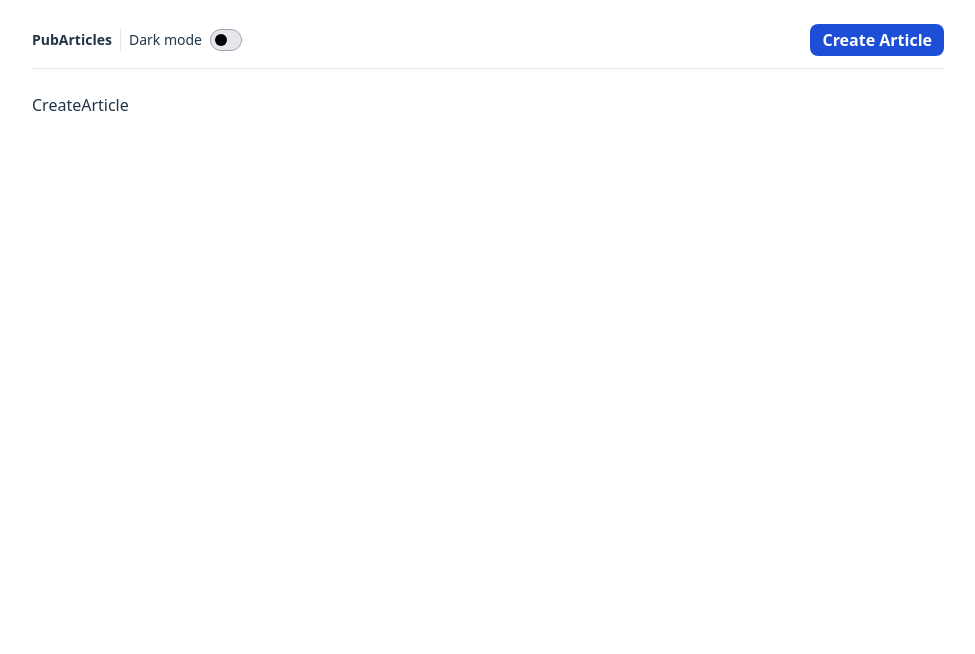
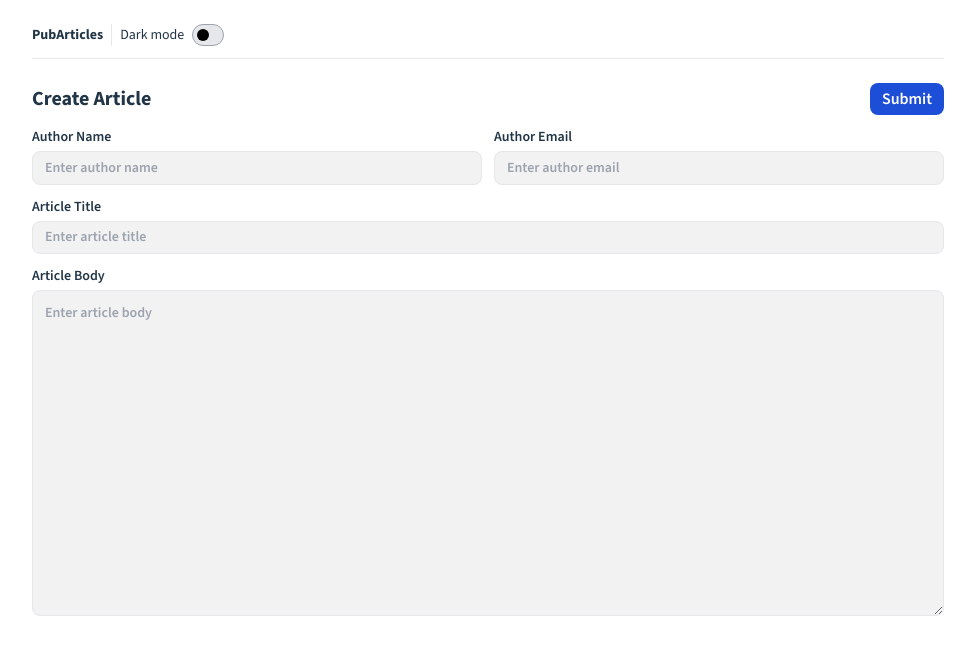
Before and after one commit to michaelhpet/jsonplaceholder-articles, a React (Vite) app: page /create in a window 1280 px wide. Shown: the top 654 px of the page, without its empty margins (152-1127 px from the left). Built offline with nearby package versions, Linux system fonts and the light colour scheme.

Commit message:
feat: create article form page

```diff
--- a/index.html
+++ b/index.html
@@ -5,6 +5,12 @@
     <link rel="icon" type="image/svg+xml" href="/vite.svg" />
     <meta name="viewport" content="width=device-width, initial-scale=1.0" />
     <title>PubArticles</title>
+    <link rel="preconnect" href="https://fonts.googleapis.com" />
+    <link rel="preconnect" href="https://fonts.gstatic.com" crossorigin />
+    <link
+      href="https://fonts.googleapis.com/css2?family=Source+Sans+3:ital,wght@0,200..900;1,200..900&display=swap"
+      rel="stylesheet"
+    />
   </head>
   <body>
     <div id="root"></div>
--- a/src/components/article-card/skeleton.tsx
+++ b/src/components/article-card/skeleton.tsx
@@ -1,5 +1,5 @@
-export default function PostCardSkeleton() {
+export default function ArticleCardSkeleton() {
   return (
-    <div className="w-full min-h-[225.6px] rounded-lg bg-gray-100 animate-pulse" />
+    <div className="w-full min-h-[225.6px] rounded-lg bg-gray-200 dark:bg-gray-500 animate-pulse" />
   );
 }
--- a/src/components/button/index.tsx
+++ b/src/components/button/index.tsx
@@ -9,7 +9,7 @@ export default function Button(props: Props) {
   const element = (
     <button
       {...props}
-      className="px-3 py-1 rounded-lg font-semibold bg-blue-700 focus:outline focus:outline-2 focus:outline-blue-700 outline-offset-2 transition text-white disabled:bg-gray-200 disabled:text-gray-400 disabled:cursor-not-allowed"
+      className="px-3 py-1 rounded-lg font-semibold bg-blue-700 focus:outline focus:outline-2 focus:outline-blue-700 outline-offset-2 transition text-white disabled:bg-gray-200 disabled:text-gray-400 dark:disabled:bg-gray-500 disabled:cursor-not-allowed"
     >
       {props.children}
     </button>
--- a/src/components/input/index.tsx
+++ b/src/components/input/index.tsx
@@ -4,7 +4,7 @@ export default function Input(props: InputHTMLAttributes<HTMLInputElement>) {
   return (
     <input
       {...props}
-      className="px-3 py-1 bg-black/5 dark:bg-white/5 border rounded-lg focus:outline-blue-700"
+      className="min-h-[33.6px] px-3 py-1 bg-black/5 dark:bg-white/5 border rounded-lg focus:outline-blue-700"
     />
   );
 }
--- /dev/null
+++ b/src/components/textarea/index.tsx
@@ -0,0 +1,12 @@
+import { TextareaHTMLAttributes } from "react";
+
+export default function TextArea(
+  props: TextareaHTMLAttributes<HTMLTextAreaElement>
+) {
+  return (
+    <textarea
+      {...props}
+      className="p-3 bg-black/5 dark:bg-white/5 border rounded-lg focus:outline-blue-700"
+    />
+  );
+}
--- a/src/index.css
+++ b/src/index.css
@@ -3,7 +3,7 @@
 @tailwind utilities;
 
 :root {
-  font-family: system-ui, Avenir, Helvetica, Arial, sans-serif;
+  font-family: "Source Sans 3", system-ui, Avenir, Helvetica, Arial, sans-serif;
   font-synthesis: none;
   text-rendering: optimizeLegibility;
   -webkit-font-smoothing: antialiased;
--- a/src/layout/index.tsx
+++ b/src/layout/index.tsx
@@ -1,9 +1,10 @@
 import Button from "@/components/button";
 import Switch from "@/components/switch";
 import { useEffect, useState } from "react";
-import { Link, Outlet } from "react-router-dom";
+import { Link, Outlet, useLocation } from "react-router-dom";
 
 export default function Layout() {
+  const { pathname } = useLocation();
   const [dark, setDark] = useState(
     Boolean(JSON.parse(localStorage.getItem("dark") ?? "false"))
   );
@@ -30,7 +31,7 @@ export default function Layout() {
             <Switch checked={dark} onChange={toggleDarkMode} />
           </div>
         </div>
-        <Button to="/create">Create Article</Button>
+        {pathname === "/" ? <Button to="/create">Create Article</Button> : null}
       </header>
       <main className="py-6">
         <Outlet />
--- a/src/pages/create.tsx
+++ b/src/pages/create.tsx
@@ -1,3 +1,47 @@
+import Button from "@/components/button";
+import Input from "@/components/input";
+import TextArea from "@/components/textarea";
+
 export default function CreateArticle() {
-  return <div>CreateArticle</div>;
+  return (
+    <form className="grid grid-cols-2 gap-3">
+      <div className="col-span-2 flex items-center justify-between gap-4">
+        <h1 className="text-xl font-bold">Create Article</h1>
+        <Button>Submit</Button>
+      </div>
+
+      <div className="col-span-1 flex flex-col gap-1 text-sm font-semibold">
+        <label htmlFor="author_name">Author Name</label>
+        <Input
+          id="author_name"
+          name="author_name"
+          placeholder="Enter author name"
+        />
+      </div>
+
+      <div className="col-span-1 flex flex-col gap-1 text-sm font-semibold">
+        <label htmlFor="author_email">Author Email</label>
+        <Input
+          id="author_email"
+          name="author_email"
+          placeholder="Enter author email"
+        />
+      </div>
+
+      <div className="col-span-2 flex flex-col gap-1 text-sm font-semibold">
+        <label htmlFor="title">Article Title</label>
+        <Input id="title" name="title" placeholder="Enter article title" />
+      </div>
+
+      <div className="col-span-2 flex flex-col gap-1 text-sm font-semibold">
+        <label htmlFor="body">Article Body</label>
+        <TextArea
+          id="body"
+          name="body"
+          rows={15}
+          placeholder="Enter article body"
+        />
+      </div>
+    </form>
+  );
 }
--- a/src/pages/index.tsx
+++ b/src/pages/index.tsx
@@ -1,10 +1,10 @@
 import Button from "@/components/button";
 import Input from "@/components/input";
-import PostCardSkeleton from "@/components/article-card/skeleton";
 import { ArticleType, ArticlesResponse } from "@/utils/types";
 import { FormEvent, useEffect, useState } from "react";
 import { useNavigate, useSearchParams } from "react-router-dom";
 import ArticleCard from "@/components/article-card";
+import ArticleCardSkeleton from "@/components/article-card/skeleton";
 
 export default function Home() {
   const navigate = useNavigate();
@@ -66,12 +66,12 @@ export default function Home() {
       {loading || articles.length ? (
         <div className="grid grid-cols-[repeat(auto-fill,minmax(200px,1fr))] gap-3">
           {articles.map((article) => (
-            <ArticleCard key={article.id} article={article} />
+            <ArticleCard key={article._id} article={article} />
           ))}
           {loading
             ? Array(12)
                 .fill(0)
-                .map((_, i) => <PostCardSkeleton key={i} />)
+                .map((_, i) => <ArticleCardSkeleton key={i} />)
             : null}
         </div>
       ) : (
--- a/src/utils/types.ts
+++ b/src/utils/types.ts
@@ -1,5 +1,5 @@
 export type ArticleType = {
-  id: string;
+  _id: string;
   title: string;
   excerpt: string;
   body: string;
```
